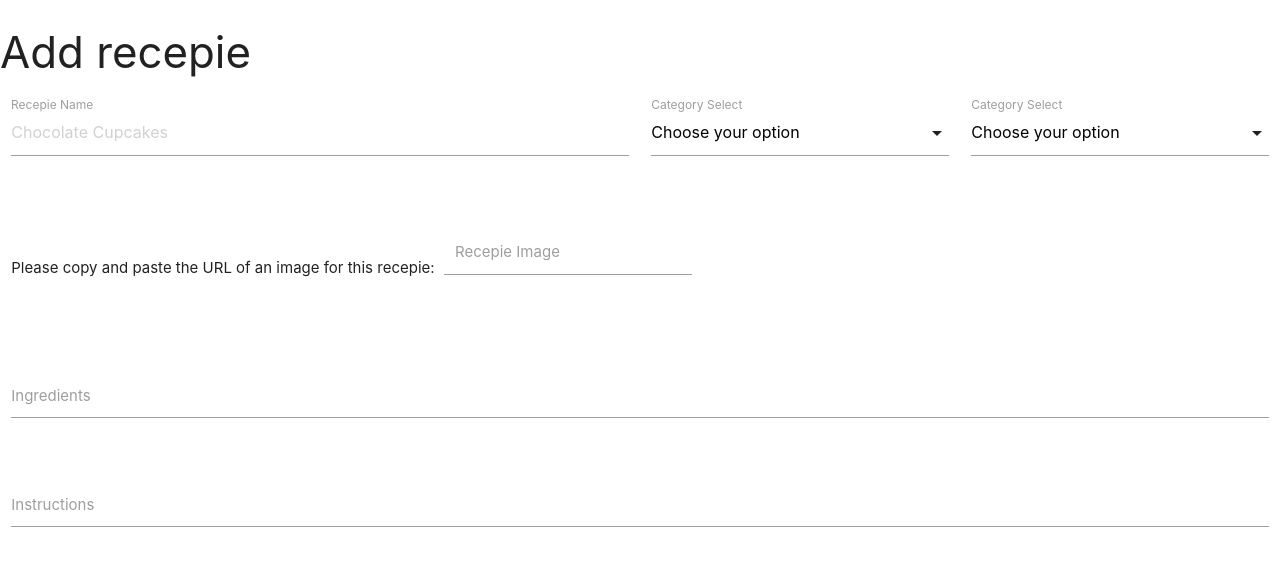
After one commit to pome1juice/cookbook, a Flask app: page /add_recepie in a window 1280 px wide. The commit adds this page. Shown: the top 576 px of the page. Run offline with Flask 2, Linux system fonts and the light colour scheme; some libraries are stand-ins or nearby versions.

Commit message:
template added for add recepie and modified the name of allergen to diet. Also added relevant table in mongodb

```diff
--- a/app.py
+++ b/app.py
@@ -14,6 +14,9 @@ def get_recepies():
     return render_template("recepies.html",
     recepies=mongo.db.recepies.find())
 
+@app.route('/add_recepie')
+def add_recepie():
+    return render_template('addrecepie.html')
 
 if __name__ == '__main__':
     app.run(host=os.environ.get('IP'),
--- /dev/null
+++ b/templates/addrecepie.html
@@ -0,0 +1,60 @@
+{% extends 'base.html'%} {% block content %}
+
+<h3>Add recepie</h3>
+<div class="row">
+    <form class="col s12">
+        <div class="row">
+            <div class="input-field col s6">
+                <input placeholder="Chocolate Cupcakes" name="recepie_name" id="recepie_name" type="text" class="validate">
+                <label for="recepie_name">Recepie Name</label>
+            </div>
+            <div class="input-field col s3">
+                <select id="diet_name" name="diet_name">
+                <option value="" disabled selected>Choose your option</option>
+                <option value="1">Option 1</option>
+                <option value="2">Option 2</option>
+                <option value="3">Option 3</option>
+            </select>
+                <label>Category Select</label>
+            </div>
+            <div class="input-field col s3">
+                <select id="category_name" name="category_name">
+                <option value="" disabled selected>Choose your option</option>
+                <option value="1">Option 1</option>
+                <option value="2">Option 2</option>
+                <option value="3">Option 3</option>
+            </select>
+                <label>Category Select</label>
+            </div>
+        </div>
+
+
+        <div class="row">
+            <div class="input-field col s12">
+                Please copy and paste the URL of an image for this recepie:
+                <div class="input-field inline">
+                    <input id="recepie_img" type="url" class="validate">
+                    <label for="recepie_img">Recepie Image</label>
+                    <span class="helper-text" data-error="wrong" data-success="right"></span>
+                </div>
+            </div>
+        </div>
+
+        <div class="row">
+            <div class="input-field col s12">
+                <textarea id="recepie_ingredients" name="recepie_ingredients" class="materialize-textarea" /></textarea>
+                <label for="recepie_ingredients">Ingredients</label>
+            </div>
+        </div>
+
+        <div class="row">
+            <div class="input-field col s12">
+                <textarea id="recepie_ins" class="materialize-textarea" name="recepie_ins" /></textarea>
+                <label for="recepie_ins">Instructions</label>
+            </div>
+        </div>
+
+    </form>
+</div>
+
+{% endblock %}
--- a/templates/base.html
+++ b/templates/base.html
@@ -6,7 +6,6 @@
 
     </head>
     <body>
-        <h1>Outside!</h1>
         {% block content %}
         {% endblock %}
 
@@ -15,6 +14,7 @@
         <script type="text/javascript">
         $(document).ready(function(){
                 $('.collapsible').collapsible();
+                $('select').formSelect();
             });
         </script>
     </body>
```
Also changed, not shown: templates/recepies.html (+22 -24 lines).
